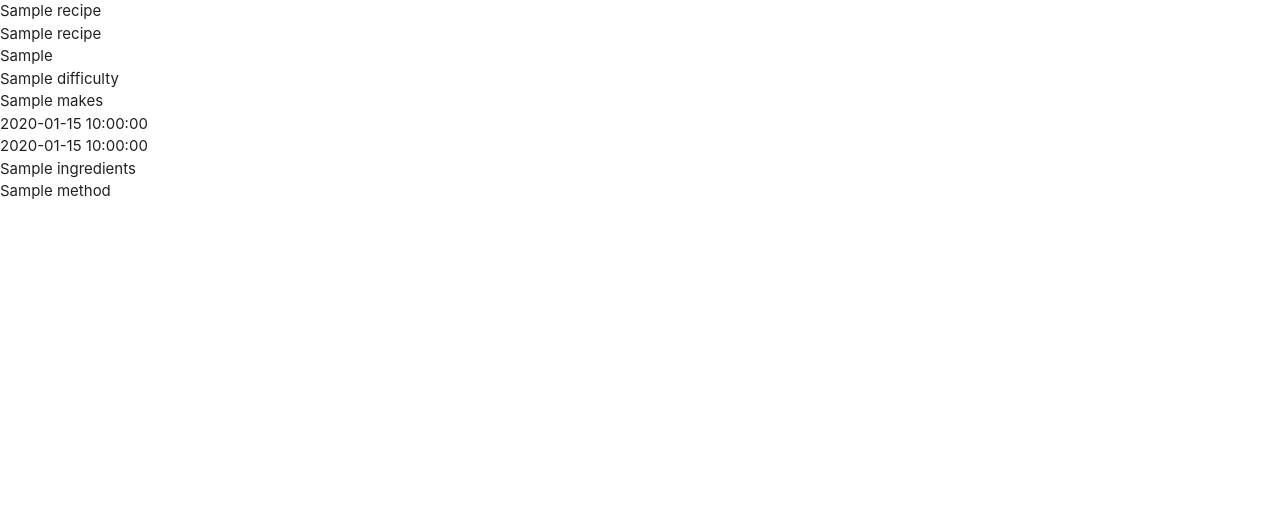
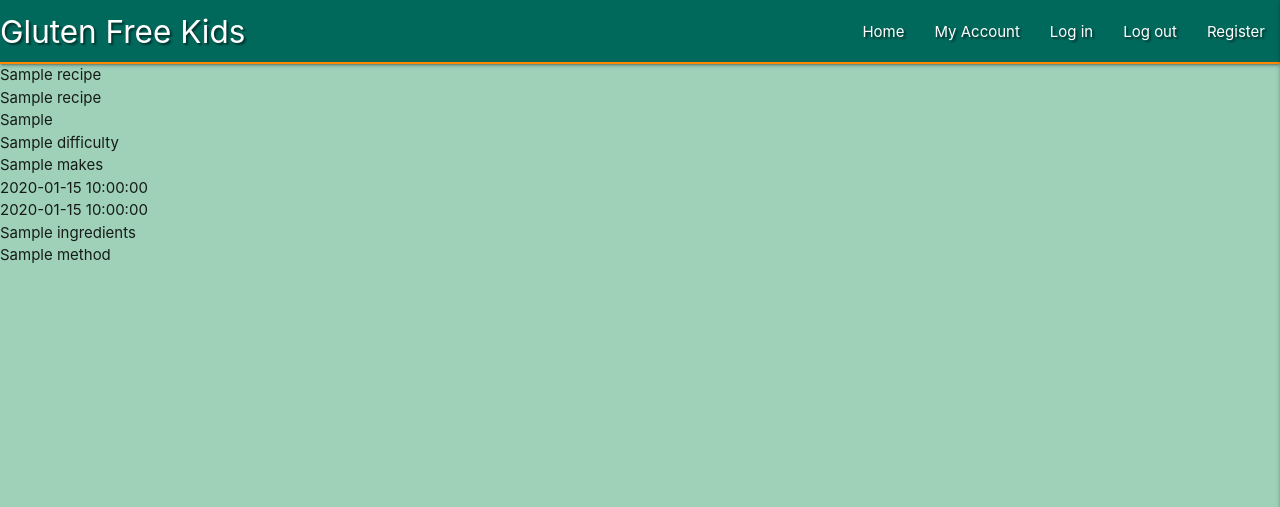
Before and after one commit to EDavies2020/GFRecipes_MS3, a Flask app: page / in a window 1280 px wide. Shown: the top 507 px of the page. Run offline with Flask 2, Linux system fonts and the light colour scheme; a database or web service that is not in the repository returns one stand-in record (values such as "Sample title"); some libraries are stand-ins or nearby versions.

Commit message:
Materliaize Navbar and Sidebar added

```diff
--- a/static/css/style.css
+++ b/static/css/style.css
@@ -0,0 +1,15 @@
+body {
+    background-color: rgb(159, 209, 184);
+}
+.navbar {
+    text-shadow: 2px 2px 2px rgba(0,0,0,0.5);
+    border-bottom: 2px solid rgb(255, 136, 0);
+}
+.sidebar {
+    color: white;
+    text-shadow: 1px 1px 1px rgba(0,0,0,0.5);
+    border-bottom: 2px solid rgb(255, 136, 0);
+}
+.button-text {
+    text-shadow: 2px 2px 2px rgba(0,0,0,0.5);
+}
--- /dev/null
+++ b/static/js/script.js
@@ -0,0 +1,3 @@
+$(document).ready(function(){
+    $(".sidenav").sidenav({edge: "right"});
+  });
--- a/templates/base.html
+++ b/templates/base.html
@@ -15,6 +15,31 @@
 </head>
 <body>
 
+    <header>
+        <nav>
+            <div class="nav-wrapper navbar teal darken-3">
+              <a href="#!" class="brand-logo">Gluten Free Kids</a>
+              <a href="#" data-target="mobile-demo" class="sidenav-trigger right"><i class="fas fa-bars"></i></a>
+              <ul class="right hide-on-med-and-down">
+                <li><a href="{{ url_for('get_recipes') }}">Home</a></li>
+                <li><a href="#">My Account</a></li>
+                <li><a href="#">Log in</a></li>
+                <li><a href="#">Log out</a></li>
+                <li><a href="#">Register</a></li>
+              </ul>
+            </div>
+          </nav>
+        <!-- mobile nav bar -->
+        <ul class="sidenav" id="mobile-demo">
+            <li><h4 class="center-align sidebar teal darken-3"><strong>GF Kids</strong></h4></li>
+            <li><a href="{{ url_for('get_recipes') }}">Home</a></li>
+            <li><a href="#">My Account</a></li>
+            <li><a href="#">Log in</a></li>
+            <li><a href="#">Log out</a></li>
+            <li><a href="#">Register</a></li>
+        </ul>
+    </header>
+
     {% block content %}
     {% endblock %}
 
```
